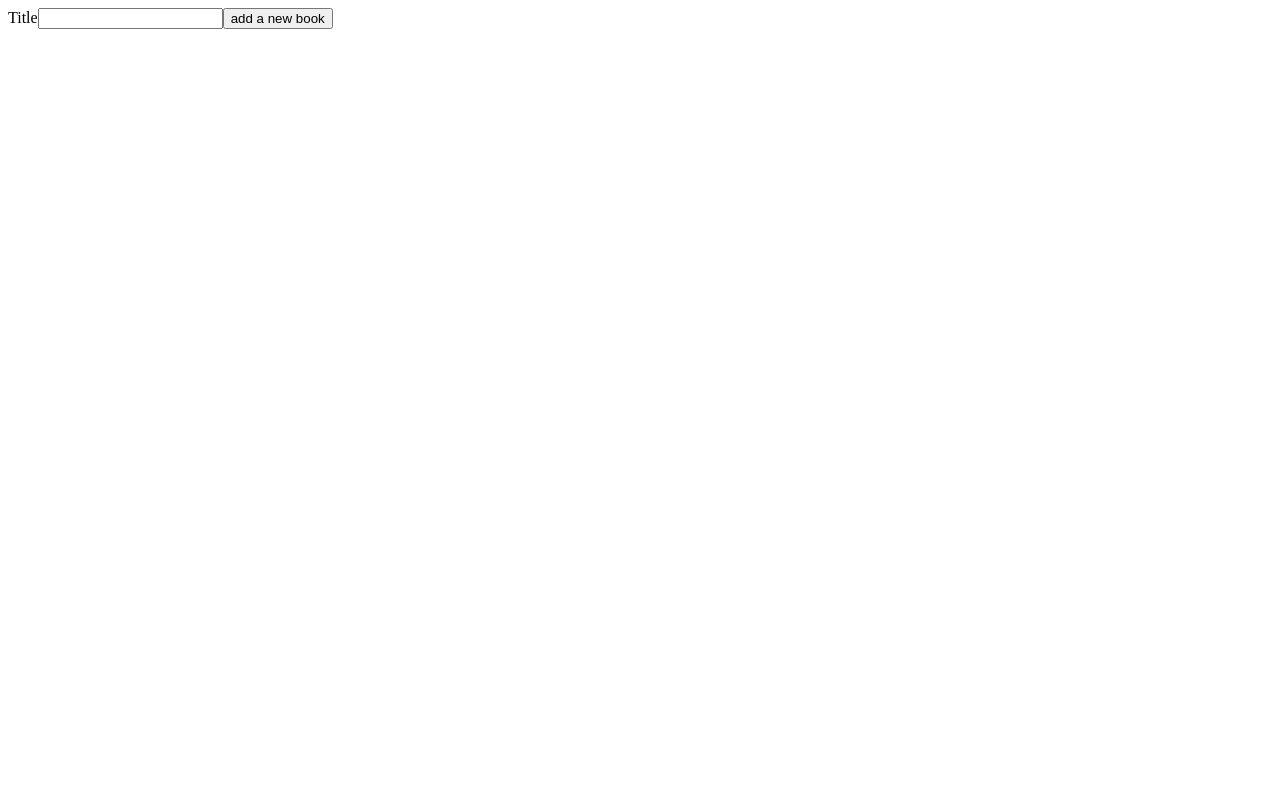
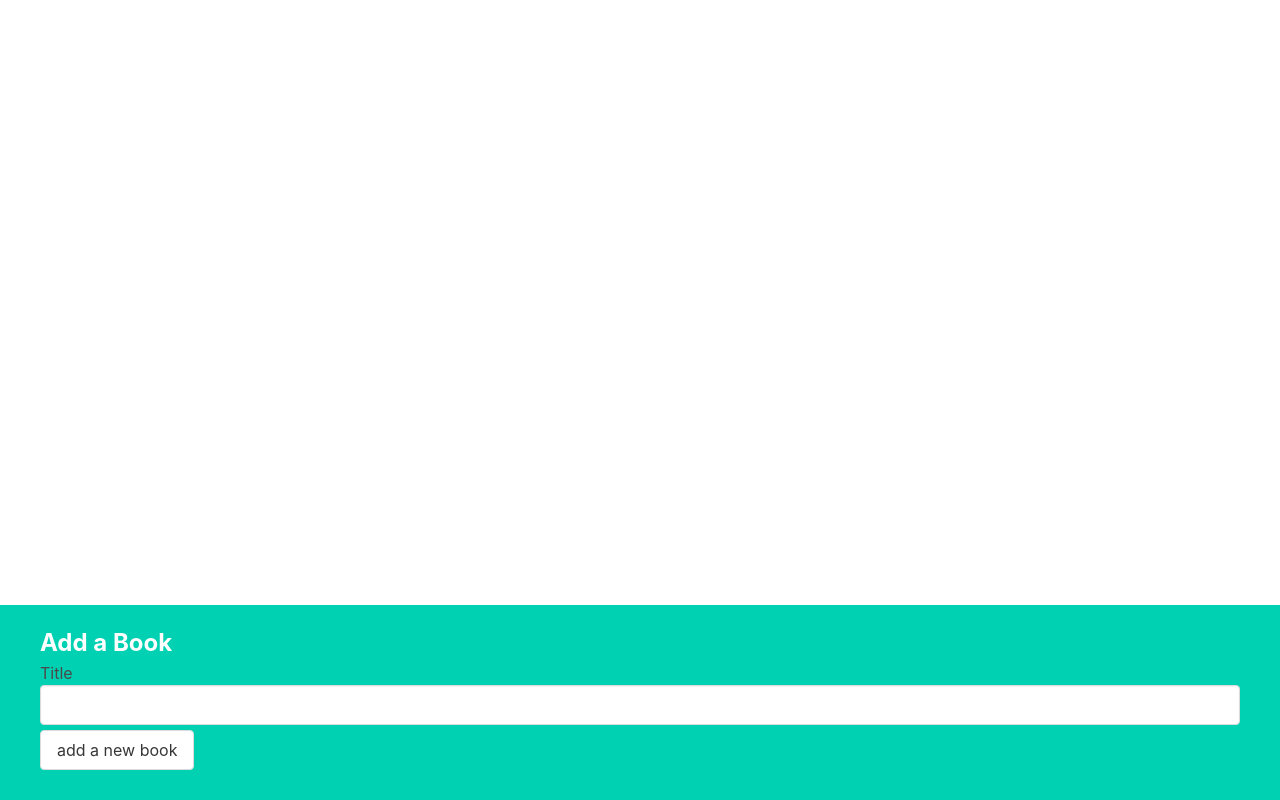
Before and after one commit to andbudha/books-app, a React (Create React App) app: page / in a window 1280 px wide. Built offline with nearby package versions, Linux system fonts and the light colour scheme.

Commit message:
styles for book-create added

```diff
--- a/src/App.js
+++ b/src/App.js
@@ -1,3 +1,4 @@
+
 import React, {useState} from 'react';
 import {BookCreate} from "./components/BookCreate";
 
--- a/src/components/BookCreate.js
+++ b/src/components/BookCreate.js
@@ -19,11 +19,12 @@
     }
 
     return (
-        <div>
+        <div className={'book-create'}>
+            <h3>Add a Book</h3>
             <form onSubmit={onSubmitHandler}>
                 <label>Title</label>
-                <input value={title} onChange={onChangeHandler}/>
-                <button>add a new book</button>
+                <input className={'input'} value={title} onChange={onChangeHandler}/>
+                <button className={'button'}>add a new book</button>
             </form>
         </div>
     );
--- a/src/index.js
+++ b/src/index.js
@@ -1,3 +1,4 @@
+import './index.css';
 import React from "react";
 import ReactDOM from 'react-dom/client';
 import App from "./App";
```
